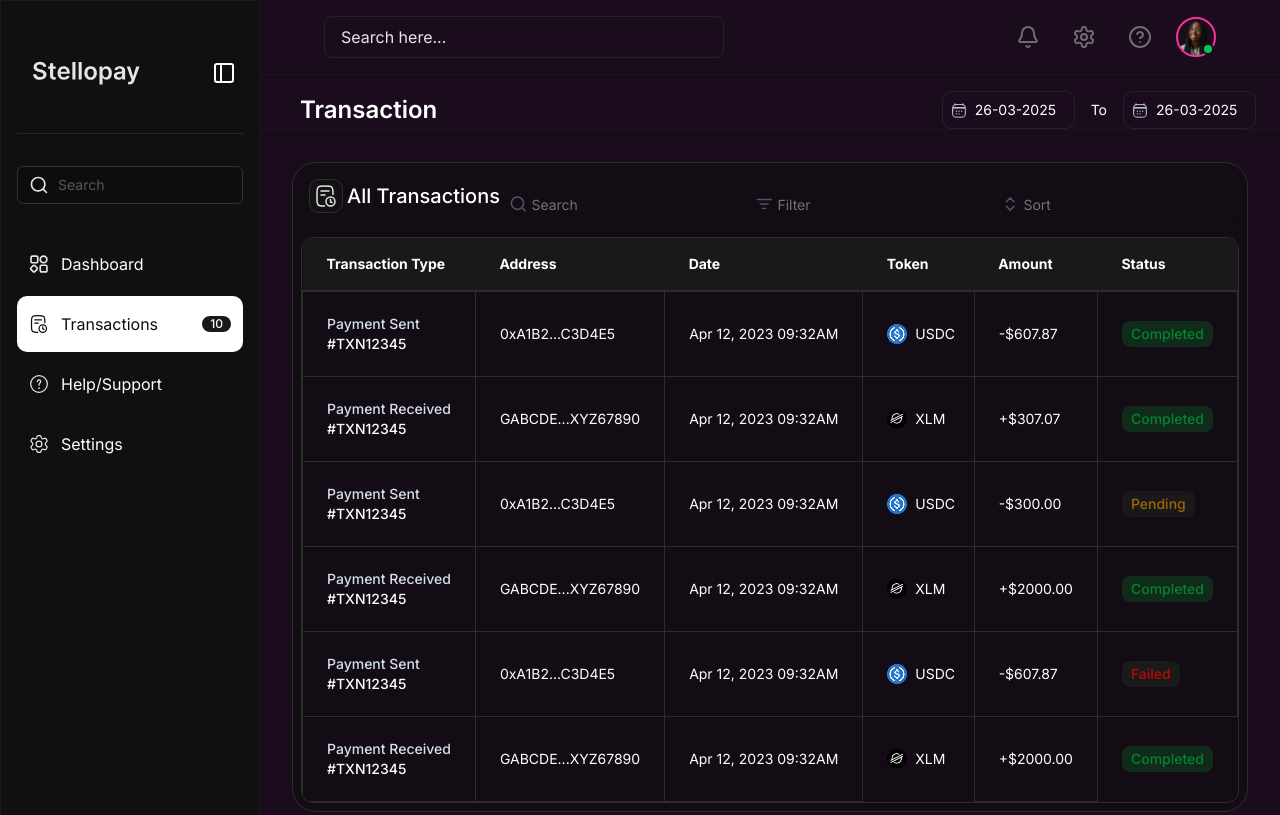
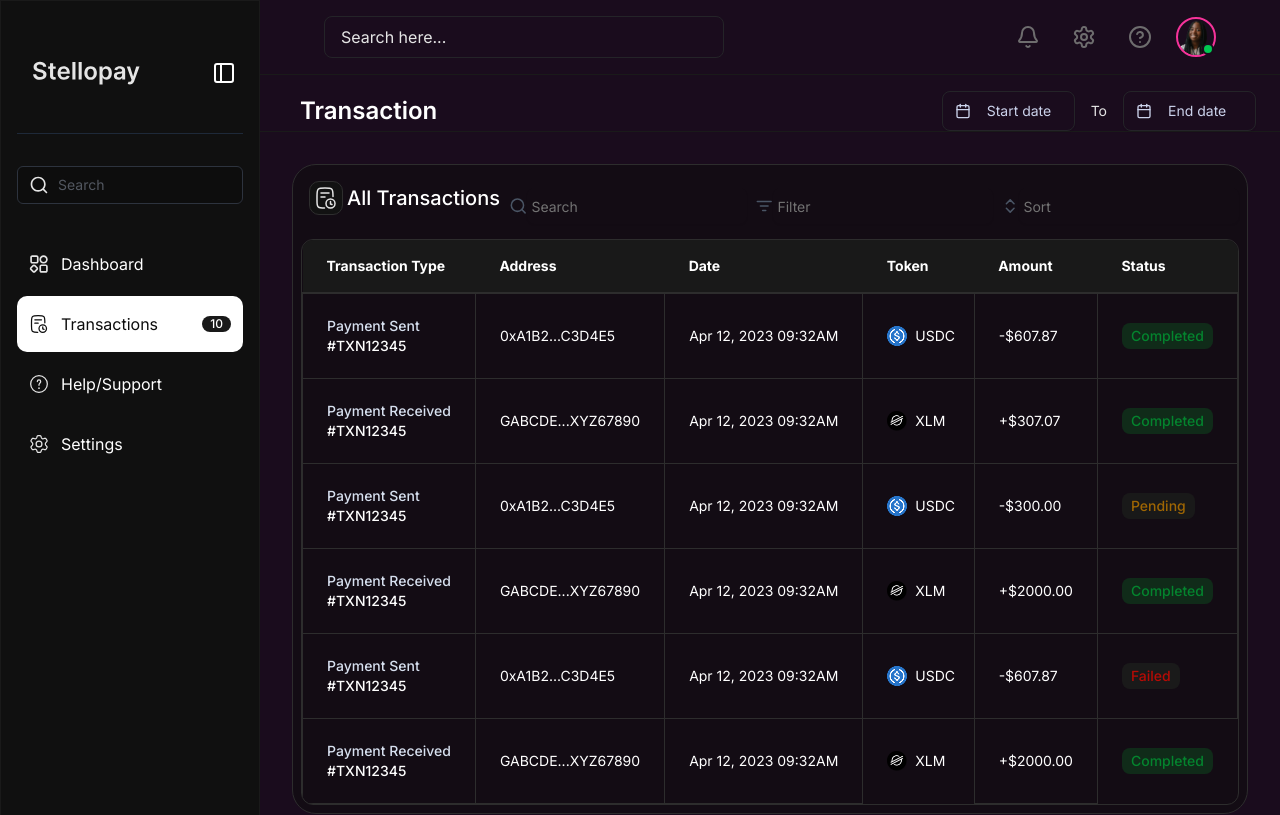
Before and after one commit to Stellopay/stellopay-frontend, a Next.js app: page /transactions in a window 1280 px wide. Shown: the top 815 px of the page. Built offline with nearby package versions, Linux system fonts and the light colour scheme.

Commit message:
Feat:Made Date Picker Functional for Filtering Transactions by Date Range

```diff
--- a/app/transactions/page.tsx
+++ b/app/transactions/page.tsx
@@ -1,44 +1,52 @@
-"use client";
+"use client"
 
-import TransactionHeader from "@/components/dashboard/transaction-header";
-import Navbar from "@/components/common/navbar";
-import React, { useState } from "react";
-import { SideBar } from "@/components/common/side-bar";
-import { TransactionsTable } from "@/components/transactions/transactions-table";
-import { Pagination } from "@/components/transactions/pagination";
-import { transactions as allTransactions } from "@/public/data/mock-data";
-import TableSearchbar from "@/components/transactions/table-searchbar";
-import Filter from "@/components/transactions/filter";
-import Sort from "@/components/transactions/sort";
-import Date from "@/components/transactions/date";
+import TransactionHeader from "@/components/dashboard/transaction-header"
+import React, { useState, useMemo } from "react"
+import { TransactionsTable } from "@/components/transactions/transactions-table"
+import { Pagination } from "@/components/transactions/pagination"
+import { transactions as allTransactions } from "@/public/data/mock-data"
+import TableSearchbar from "@/components/transactions/table-searchbar"
+import Filter from "@/components/transactions/filter"
+import Sort from "@/components/transactions/sort"
+import { isDateInRange } from "@/utils/date-utils"
 
 const Transactions = () => {
-  const [currentPage, setCurrentPage] = useState(1);
-  const itemsPerPage = 6;
+  const [currentPage, setCurrentPage] = useState(1)
+  const [startDate, setStartDate] = useState<Date | undefined>(undefined)
+  const [endDate, setEndDate] = useState<Date | undefined>(undefined)
+  const itemsPerPage = 6
 
-  const startIndex = (currentPage - 1) * itemsPerPage;
-  const endIndex = startIndex + itemsPerPage;
-  const transactions = allTransactions.slice(startIndex, endIndex);
-  const totalPages = Math.ceil(allTransactions.length / itemsPerPage);
+  // Filter transactions based on date range
+  const filteredTransactions = useMemo(() => {
+    return allTransactions.filter((transaction) => isDateInRange(transaction.date, startDate, endDate))
+  }, [startDate, endDate])
+
+  // Reset to first page when filters change
+  React.useEffect(() => {
+    setCurrentPage(1)
+  }, [startDate, endDate])
+
+  // Paginate filtered transactions
+  const startIndex = (currentPage - 1) * itemsPerPage
+  const endIndex = startIndex + itemsPerPage
+  const transactions = filteredTransactions.slice(startIndex, endIndex)
+  const totalPages = Math.ceil(filteredTransactions.length / itemsPerPage)
 
   return (
-    <>
     <main className="">
-        {" "}
-        <TransactionHeader pageTitle="Transaction" />
+      <TransactionHeader
+        pageTitle="Transaction"
+        startDate={startDate}
+        endDate={endDate}
+        onStartDateChange={setStartDate}
+        onEndDateChange={setEndDate}
+      />
       <div className="container mx-auto py-8 px-8">
         <div className="bg-foreground border rounded-[1.5rem] border-[#2D2D2D] p-2">
-            {" "}
           <div className="grid pb-2 md:pb-0 md:flex items-center justify-between">
             <h6 className="text-xl font-medium mb-4 p-2 flex gap-1 items-center">
-                <div className=" bg-[#121212] rounded-lg border border-[#2E2E2E] p-1">
-                  <svg
-                    width="24"
-                    height="24"
-                    viewBox="0 0 24 24"
-                    fill="none"
-                    xmlns="http://www.w3.org/2000/svg"
-                  >
+              <div className="bg-[#121212] rounded-lg border border-[#2E2E2E] p-1">
+                <svg width="24" height="24" viewBox="0 0 24 24" fill="none" xmlns="http://www.w3.org/2000/svg">
                   <path
                     d="M18.9999 10.5V9.99995C18.9999 6.22876 18.9998 4.34311 17.8283 3.17154C16.6567 2 14.7711 2 10.9999 2C7.22883 2 5.3432 2.00006 4.17163 3.17159C3.00009 4.34315 3.00007 6.22872 3.00004 9.99988L3 14.5C2.99997 17.7874 2.99996 19.4312 3.90788 20.5375C4.07412 20.7401 4.25986 20.9258 4.46243 21.0921C5.56877 22 7.21249 22 10.4999 22"
                     stroke="#E5E5E5"
@@ -62,7 +70,10 @@ const Transactions = () => {
                   />
                 </svg>
               </div>
-                <span> All Transactions</span>
+              <span>All Transactions</span>
+              {(startDate || endDate) && (
+                <span className="text-sm text-[#9CA3AF]">({filteredTransactions.length} filtered)</span>
+              )}
             </h6>
             <div className="flex items-center gap-2">
               <TableSearchbar />
@@ -72,17 +83,17 @@ const Transactions = () => {
           </div>
           <TransactionsTable transactions={transactions} />
         </div>
-
+        {filteredTransactions.length > 0 && (
           <Pagination
             currentPage={currentPage}
             totalPages={totalPages}
-            totalItems={allTransactions.length}
+            totalItems={filteredTransactions.length}
             onPageChange={setCurrentPage}
           />
+        )}
       </div>
     </main>
-    </>
-  );
-};
+  )
+}
 
-export default Transactions;
+export default Transactions
--- a/components/dashboard/transaction-header.tsx
+++ b/components/dashboard/transaction-header.tsx
@@ -1,20 +1,30 @@
-import Date from "../transactions/date";
+import {Date} from "../transactions/date";
 
+interface TransactionHeaderProps {
+  pageTitle: string
+  startDate: Date | undefined
+  endDate: Date | undefined
+  onStartDateChange: (date: Date | undefined) => void
+  onEndDateChange: (date: Date | undefined) => void
+}
 
 export default function TransactionHeader({
   pageTitle,
-}: {
-  pageTitle: string;
-}) {
+  startDate,
+  endDate,
+  onStartDateChange,
+  onEndDateChange,
+}: TransactionHeaderProps) {
   return (
-    <div className="w-full px-4 md:px-6 pt-4  border-b border-[#1A1A1A]">
+    <div className="w-full px-4 md:px-6 pt-4 border-b border-[#1A1A1A]">
       <div className="max-w-screen-xl mx-auto flex flex-col sm:flex-row items-start sm:items-center justify-between gap-4">
         <h1 className="text-white text-2xl font-semibold pl-4">{pageTitle}</h1>
         <div className="flex items-center justify-between gap-4">
-          <Date date="26-03-2025" /> <span className="text-sm">To</span>{" "}
-          <Date date="26-03-2025" />
+          <Date date={startDate} onDateChange={onStartDateChange} placeholder="Start date" />
+          <span className="text-sm text-[#e5e5e5]">To</span>
+          <Date date={endDate} onDateChange={onEndDateChange} placeholder="End date" />
         </div>
       </div>
     </div>
-  );
+  )
 }
--- a/components/transactions/date.tsx
+++ b/components/transactions/date.tsx
@@ -1,51 +1,64 @@
-import React from "react";
+"use client"
+import { format } from "date-fns"
+import { CalendarIcon } from "lucide-react"
+import { cn } from "@/utils/commonUtils"
+import { Button } from "@/components/ui/button"
+import { Calendar } from "@/components/ui/calendar"
+import { Popover, PopoverContent, PopoverTrigger } from "@/components/ui/popover"
 
-const Date = ({ date }: { date: string }) => {
+interface DateProps {
+  date: Date | undefined
+  onDateChange: (date: Date | undefined) => void
+  placeholder?: string
+}
+
+export function Date({ date, onDateChange, placeholder = "Pick a date" }: DateProps) {
   return (
-    <button className="flex space-x-2 w-[133px] items-center cursor-pointer rounded-lg border border-[#242428] p-2">
-      <svg
-        width="16"
-        height="17"
-        viewBox="0 0 16 17"
-        fill="none"
-        xmlns="http://www.w3.org/2000/svg"
-      >
-        <path
-          d="M12 1.83334V3.16667M4 1.83334V3.16667"
-          stroke="#CBD2EB"
-          strokeLinecap="round"
-          strokeLinejoin="round"
+    <Popover>
+      <PopoverTrigger asChild>
+        <Button
+          variant="outline"
+          className={cn(
+            "w-[133px] justify-start text-left font-normal bg-transparent border-[#242428] text-[#CBD2EB] hover:text-white hover:bg-[#1a1a1a] h-10",
+            !date && "text-[#CBD2EB]",
+          )}
+        >
+          <CalendarIcon className="mr-2 h-4 w-4 text-[#CBD2EB]" />
+          {date ? format(date, "dd-MM-yyyy") : <span className="text-sm">{placeholder}</span>}
+        </Button>
+      </PopoverTrigger>
+      <PopoverContent className="w-auto p-0 bg-[#1a1a1a] border-[#2D2D2D] shadow-lg" align="start">
+        <Calendar
+          mode="single"
+          selected={date}
+          onSelect={onDateChange}
+          initialFocus
+          className="bg-[#1a1a1a] text-white border-0"
+          classNames={{
+            months: "flex flex-col sm:flex-row space-y-4 sm:space-x-4 sm:space-y-0",
+            month: "space-y-4",
+            caption: "flex justify-center pt-1 relative items-center text-white",
+            caption_label: "text-sm font-medium text-white",
+            nav: "space-x-1 flex items-center",
+            nav_button: "h-7 w-7 bg-transparent p-0 text-[#CBD2EB] hover:bg-[#2a2a2a]",
+            nav_button_previous: "absolute left-1",
+            nav_button_next: "absolute right-1",
+            table: "w-full border-collapse space-y-1",
+            head_row: "flex",
+            head_cell: "text-[#CBD2EB] rounded-md w-8 font-normal text-[0.8rem] text-center",
+            row: "flex w-full mt-2",
+            cell: "text-center text-sm p-0 relative [&:has([aria-selected])]:bg-[#2a2a2a] first:[&:has([aria-selected])]:rounded-l-md last:[&:has([aria-selected])]:rounded-r-md focus-within:relative focus-within:z-20",
+            day: "h-8 w-8 p-0 font-normal text-white hover:bg-[#2a2a2a] hover:text-white rounded-md",
+            day_selected:
+              "bg-[#04842E] text-white hover:bg-[#04842E] hover:text-white focus:bg-[#04842E] focus:text-white",
+            day_today: "bg-[#2a2a2a] text-white",
+            day_outside: "text-[#666] opacity-50",
+            day_disabled: "text-[#666] opacity-50",
+            day_range_middle: "aria-selected:bg-[#2a2a2a] aria-selected:text-white",
+            day_hidden: "invisible",
+          }}
         />
-        <path
-          d="M7.99716 9.16666H8.00316M7.99716 11.8333H8.00316M10.6608 9.16666H10.6668M5.3335 9.16666H5.33948M5.3335 11.8333H5.33948"
-          stroke="#CBD2EB"
-          strokeWidth="1.33333"
-          strokeLinecap="round"
-          strokeLinejoin="round"
-        />
-        <path
-          d="M2.3335 5.83334H13.6668"
-          stroke="#CBD2EB"
-          strokeLinecap="round"
-          strokeLinejoin="round"
-        />
-        <path
-          d="M1.6665 8.66213C1.6665 5.75729 1.6665 4.30485 2.50125 3.40243C3.336 2.5 4.6795 2.5 7.3665 2.5H8.63317C11.3202 2.5 12.6637 2.5 13.4984 3.40243C14.3332 4.30485 14.3332 5.75729 14.3332 8.66213V9.00453C14.3332 11.9094 14.3332 13.3618 13.4984 14.2643C12.6637 15.1667 11.3202 15.1667 8.63317 15.1667H7.3665C4.6795 15.1667 3.336 15.1667 2.50125 14.2643C1.6665 13.3618 1.6665 11.9094 1.6665 9.00453V8.66213Z"
-          stroke="#CBD2EB"
-          strokeLinecap="round"
-          strokeLinejoin="round"
-        />
-        <path
-          d="M2 5.83334H14"
-          stroke="#CBD2EB"
-          strokeLinecap="round"
-          strokeLinejoin="round"
-        />
-      </svg>
-
-      <span className="text-sm #e5e5e5">{date}</span>
-    </button>
-  );
-};
-
-export default Date;
+      </PopoverContent>
+    </Popover>
+  )
+}
--- /dev/null
+++ b/utils/date-utils.ts
@@ -0,0 +1,41 @@
+import { parse, isWithinInterval, isValid } from "date-fns"
+
+export function parseTransactionDate(dateString: string): Date | null {
+  try {
+    // Parse the date string "Apr 12, 2023" format
+    const parsed = parse(dateString, "MMM dd, yyyy", new Date())
+    return isValid(parsed) ? parsed : null
+  } catch {
+    return null
+  }
+}
+
+export function isDateInRange(
+  transactionDate: string,
+  startDate: Date | undefined,
+  endDate: Date | undefined,
+): boolean {
+  const parsedDate = parseTransactionDate(transactionDate)
+
+  if (!parsedDate) return true // If we can't parse the date, include it
+
+  // If no date range is selected, show all transactions
+  if (!startDate && !endDate) return true
+
+  // If only start date is selected
+  if (startDate && !endDate) {
+    return parsedDate >= startDate
+  }
+
+  // If only end date is selected
+  if (!startDate && endDate) {
+    return parsedDate <= endDate
+  }
+
+  // If both dates are selected
+  if (startDate && endDate) {
+    return isWithinInterval(parsedDate, { start: startDate, end: endDate })
+  }
+
+  return true
+}
```
Lines whose indentation alone changed are shown as unchanged.
